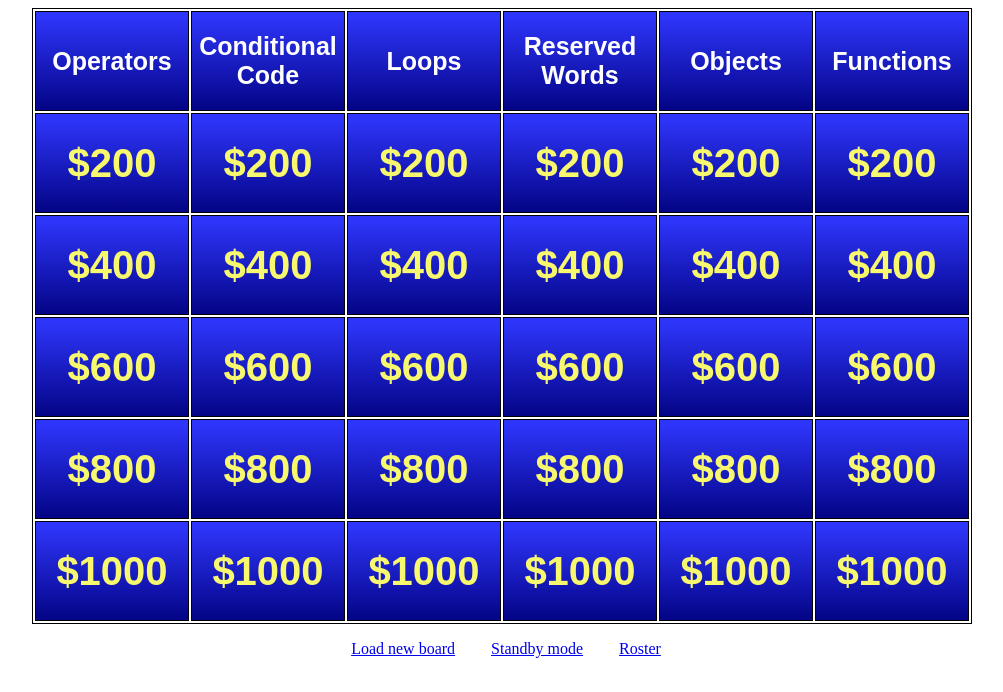
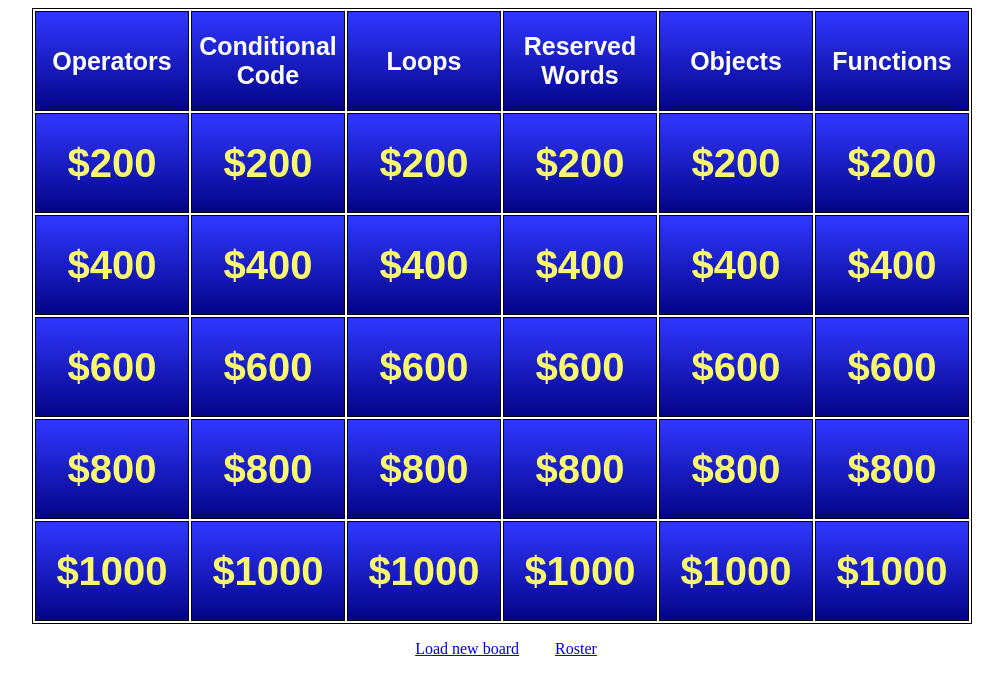
Before and after one commit to artlogic/jQueopardy, a website: page public/game-board.html in a window 1280 px wide. Shown: the whole page, without its empty margins (138-1141 px from the left). Drawn offline with Linux system fonts and the light colour scheme.

```diff
--- a/public/game-board.html
+++ b/public/game-board.html
@@ -11,7 +11,6 @@
     <div id="admin">
         <ul class="inline">
             <li><a href="#" id="link-new-board">Load new board</a></li>
-            <li><a href="#" id="link-standby">Standby mode</a></li>
             <li><a href="#" id="link-roster">Roster</a></li>
         </ul>
     </div>
--- a/public/jeopardy.css
+++ b/public/jeopardy.css
@@ -153,6 +153,7 @@
 #queue {
 	font-size:.5em;
 
+
 }
 
 #link-queue {
```
